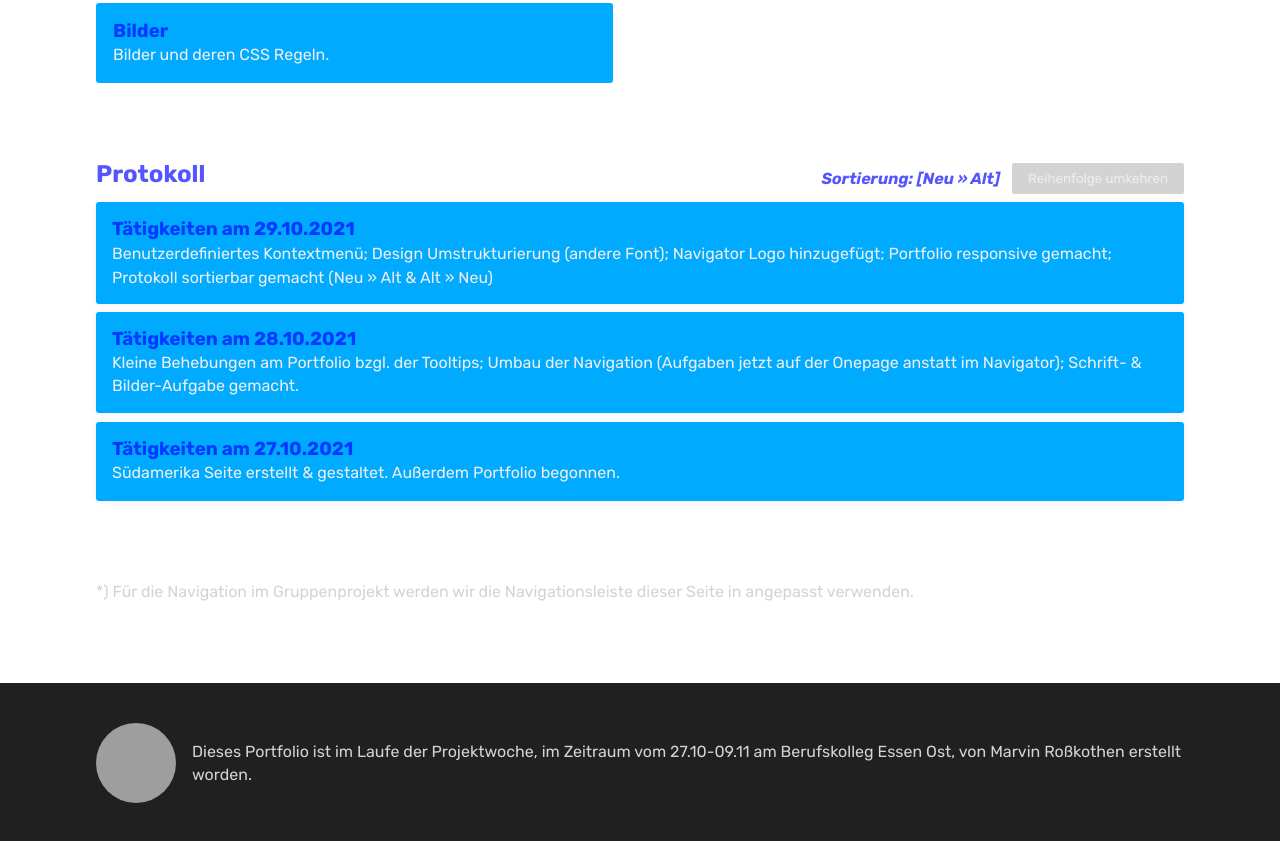
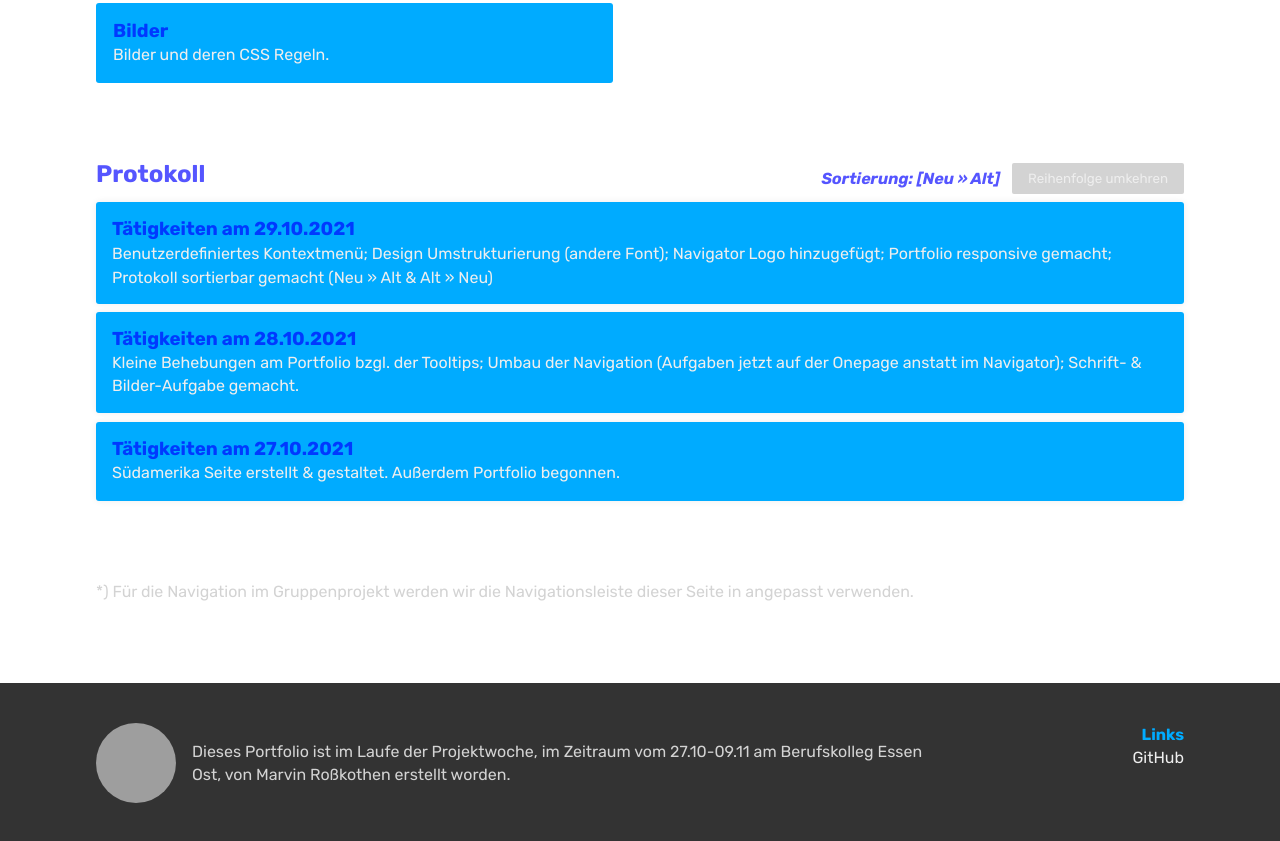
Before and after one commit to mrvinrsk/Projektwoche_Portfolio, a plain HTML site: page index.html in a window 1280 px wide. Shown: the part 839-1680 px from the top of the page. Drawn offline with nearby package versions, Linux system fonts and the light colour scheme; grey boxes are pictures that could not be loaded.

Commit message:
Linksektion zum Footer hinzugefügt

```diff
--- a/index.css
+++ b/index.css
@@ -257,16 +257,34 @@ p.diary_text {
 }
 
 footer {
-    background-color: #202020;
+    background-color: #333;
     padding: 2.5rem 0;
 }
 
+footer #links {
+    display: flex;
+    flex-direction: column;
+    align-items: flex-start;
+}
+
+@media screen and (min-width: 750px) {
+    html footer #links {
+        align-items: flex-end;
+    }
+
+    html footer section {
+        flex-direction: row;
+    }
+}
+
 footer section {
-    width: 85%;
+    width: 95%;
     margin: 0 auto;
     display: flex;
-    flex-direction: row;
+    flex-direction: column;
     column-gap: 3rem;
+    row-gap: 1rem;
+    align-items: flex-start;
     justify-content: center;
 }
 
@@ -275,7 +293,7 @@ footer section p {
     margin: 0;
 }
 
-footer div {
+footer #footer_info {
     display: flex;
     flex-direction: row;
     column-gap: 1rem;
@@ -283,6 +301,28 @@ footer div {
     align-items: center;
 }
 
+footer #links {
+    width: 100%;
+}
+
+footer #links ul li a {
+    text-decoration: none;
+}
+
+@media screen and (min-width: 850px) {
+    html footer section {
+        width: 85%;
+    }
+
+    html footer #footer_info {
+        width: 100%;
+    }
+
+    html footer #links {
+        width: 25%;
+    }
+}
+
 footer img {
     width: 80px;
     height: 80px;
--- a/index.html
+++ b/index.html
@@ -163,7 +163,7 @@
 
     <footer style="position: relative; z-index: 99;">
         <section>
-            <div>
+            <div id="footer_info">
                 <img src="profilbild.png" />
                 <p style="z-index: 1;">
                     Dieses Portfolio ist im Laufe der Projektwoche, im Zeitraum vom 27.10-09.11 am Berufskolleg Essen
@@ -171,7 +171,13 @@
                 </p>
             </div>
 
-            <!-- <div></div> -->
+            <div id="links">
+                <h4 style="display: block; color: #00ABFF;">Links</h4>
+
+                <ul style="display: flex; list-style-type: none; row-gap: .25rem; color: #EEE;">
+                    <li><a href="//github.mrvinrsk.de/Projektwoche_Portfolio/">GitHub</a></li>
+                </ul>
+            </div>
         </section>
     </footer>
 </body>
--- a/main.css
+++ b/main.css
@@ -4,11 +4,6 @@ html, body {
 
 :root {
     line-height: 1.45rem;
-}
-
-div {
-    width: 100%;
-    margin: 0 auto;
 }
 
 h1, h2, h3, h4, h5, h6 {
```
